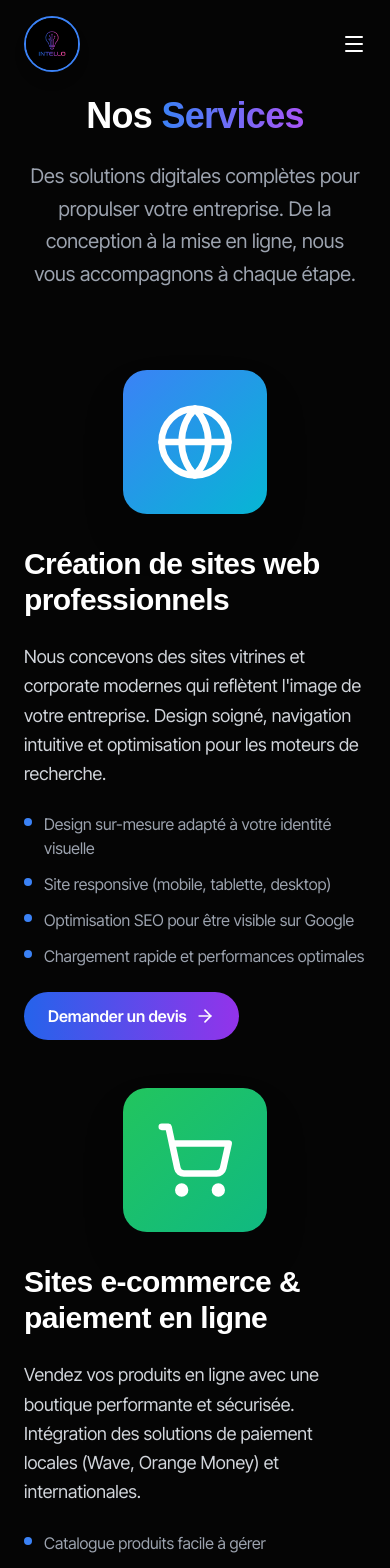
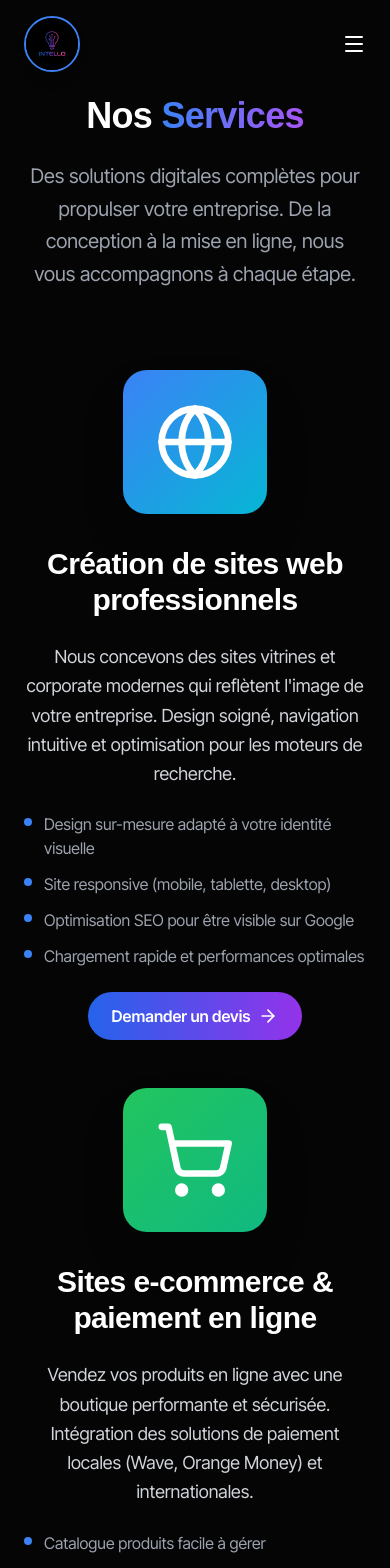
Before and after one commit to intello-agence/intello-website, a React (Vite) app: page /services in a window 390 px wide. Shown: the top 1568 px of the page. Built offline with nearby package versions, Linux system fonts and the light colour scheme; a web font is replaced by a local one.

Commit message:
style: unify services bullets centering on mobile

```diff
--- a/src/pages/ServicesPage.jsx
+++ b/src/pages/ServicesPage.jsx
@@ -112,7 +112,7 @@ const ServicesPage = () => {
                     </div>
 
                     {/* Content */}
-                    <div className="w-full lg:w-2/3 space-y-6">
+                    <div className="w-full lg:w-2/3 flex flex-col items-center lg:items-start text-center lg:text-left space-y-6">
                       <h2 className="text-3xl md:text-4xl font-bold">
                         {serviceData.title}
                       </h2>
@@ -122,7 +122,9 @@ const ServicesPage = () => {
                       </p>
 
                       {/* Benefits List */}
-                      <ul className="space-y-3">
+                      {/* w-fit + mx-auto : La boîte s'adapte à la largeur du texte et se centre */}
+                      {/* lg:w-full + lg:mx-0 : Sur PC, on reprend toute la largeur et on aligne à gauche */}
+                      <ul className="space-y-3 w-full max-w-sm mx-auto lg:max-w-none lg:mx-0 text-left">
                         {serviceData.benefits.map((benefit, i) => (
                           <li key={i} className="flex items-start gap-3">
                             <span className="mt-1.5 w-2 h-2 rounded-full bg-blue-500 flex-shrink-0" />
```
